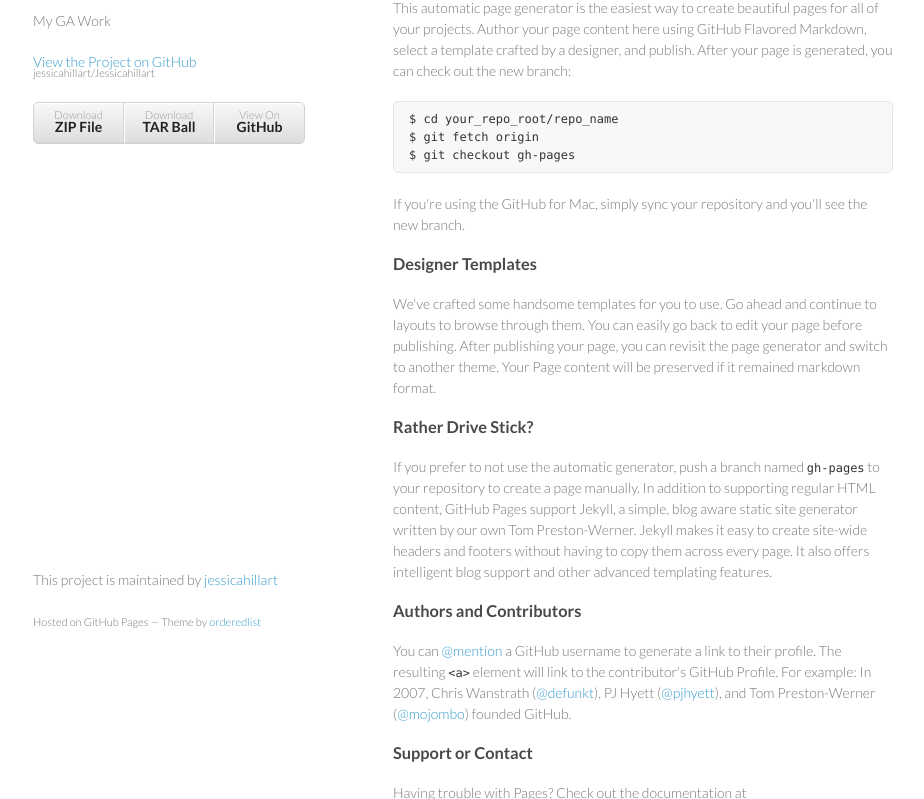
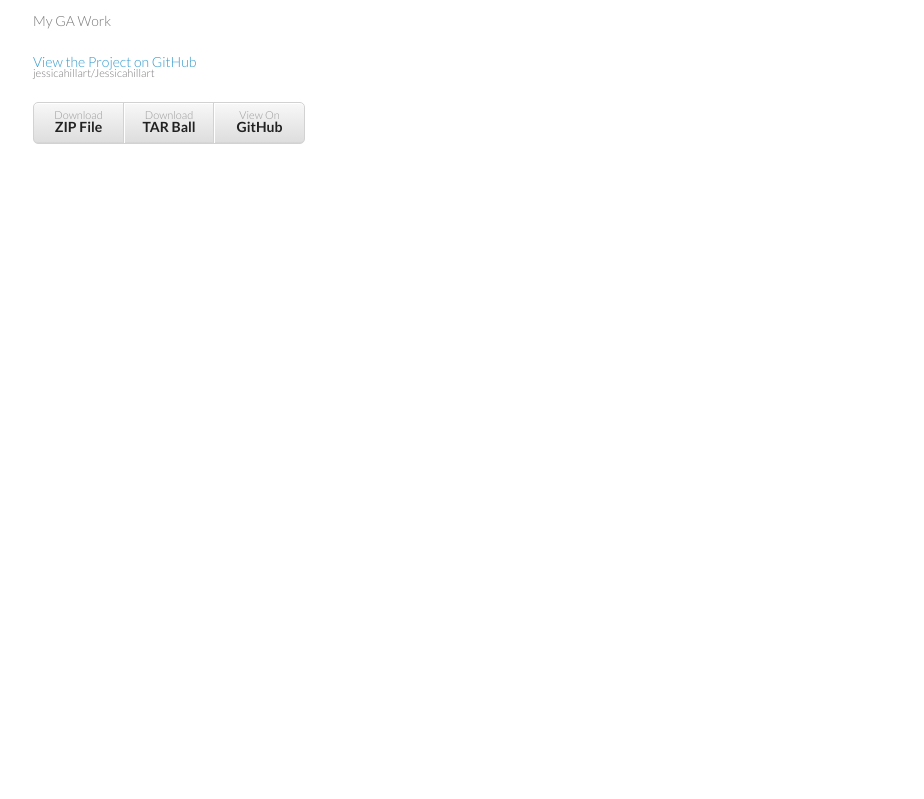
Before and after one commit to jessicahillart/Jessicahillart, a plain HTML site: page index.html in a window 1280 px wide. Shown: the part 99-898 px from the top of the page, without its empty margins (177-1101 px from the left). After the commit the page ends 800 px from the top, so only its background shows below. Drawn offline with Linux system fonts and the light colour scheme.

Commit message:
Update index.html

```diff
--- a/index.html
+++ b/index.html
@@ -28,44 +28,3 @@
         </ul>
       </header>
       <section>
-        <h3>
-<a name="welcome-to-github-pages" class="anchor" href="#welcome-to-github-pages"><span class="octicon octicon-link"></span></a>Welcome to GitHub Pages.</h3>
-
-<p>This automatic page generator is the easiest way to create beautiful pages for all of your projects. Author your page content here using GitHub Flavored Markdown, select a template crafted by a designer, and publish. After your page is generated, you can check out the new branch:</p>
-
-<pre><code>$ cd your_repo_root/repo_name
-$ git fetch origin
-$ git checkout gh-pages
-</code></pre>
-
-<p>If you're using the GitHub for Mac, simply sync your repository and you'll see the new branch.</p>
-
-<h3>
-<a name="designer-templates" class="anchor" href="#designer-templates"><span class="octicon octicon-link"></span></a>Designer Templates</h3>
-
-<p>We've crafted some handsome templates for you to use. Go ahead and continue to layouts to browse through them. You can easily go back to edit your page before publishing. After publishing your page, you can revisit the page generator and switch to another theme. Your Page content will be preserved if it remained markdown format.</p>
-
-<h3>
-<a name="rather-drive-stick" class="anchor" href="#rather-drive-stick"><span class="octicon octicon-link"></span></a>Rather Drive Stick?</h3>
-
-<p>If you prefer to not use the automatic generator, push a branch named <code>gh-pages</code> to your repository to create a page manually. In addition to supporting regular HTML content, GitHub Pages support Jekyll, a simple, blog aware static site generator written by our own Tom Preston-Werner. Jekyll makes it easy to create site-wide headers and footers without having to copy them across every page. It also offers intelligent blog support and other advanced templating features.</p>
-
-<h3>
-<a name="authors-and-contributors" class="anchor" href="#authors-and-contributors"><span class="octicon octicon-link"></span></a>Authors and Contributors</h3>
-
-<p>You can <a href="https://github.com/blog/821" class="user-mention">@mention</a> a GitHub username to generate a link to their profile. The resulting <code>&lt;a&gt;</code> element will link to the contributor's GitHub Profile. For example: In 2007, Chris Wanstrath (<a href="https://github.com/defunkt" class="user-mention">@defunkt</a>), PJ Hyett (<a href="https://github.com/pjhyett" class="user-mention">@pjhyett</a>), and Tom Preston-Werner (<a href="https://github.com/mojombo" class="user-mention">@mojombo</a>) founded GitHub.</p>
-
-<h3>
-<a name="support-or-contact" class="anchor" href="#support-or-contact"><span class="octicon octicon-link"></span></a>Support or Contact</h3>
-
-<p>Having trouble with Pages? Check out the documentation at <a href="http://help.github.com/pages">http://help.github.com/pages</a> or contact <a href="mailto:support@github.com">support@github.com</a> and we’ll help you sort it out.</p>
-      </section>
-      <footer>
-        <p>This project is maintained by <a href="https://github.com/jessicahillart">jessicahillart</a></p>
-        <p><small>Hosted on GitHub Pages &mdash; Theme by <a href="https://github.com/orderedlist">orderedlist</a></small></p>
-      </footer>
-    </div>
-    <script src="javascripts/scale.fix.js"></script>
-
-  </body>
-</html>
```
